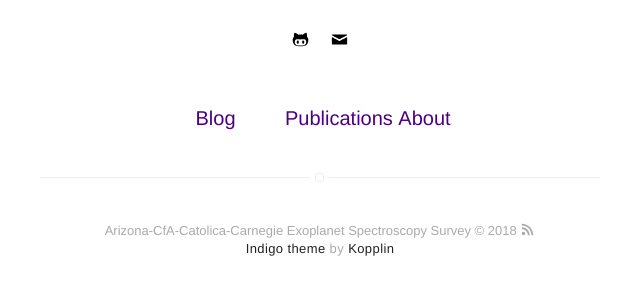
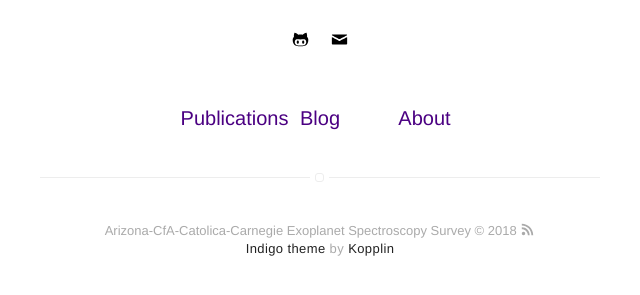
Before and after one commit to project-access/project-access.github.io, a Jekyll site: the page built from index.html, in a window 1280 px wide. Shown: the part 320-615 px from the top of the page, without its empty margins (320-960 px from the left). Built offline with Jekyll 4.4.1, drawn with Linux system fonts in a browser that asks for light colours.

Commit message:
Exchanged order

```diff
--- a/_includes/nav.html
+++ b/_includes/nav.html
@@ -6,18 +6,18 @@
             </li>
         {% endif %}
 
+        {% if site.publications == true %}
+            {% if page.title != "Publications" %}
+                <li class="item">
+                    <a class="link" href="{{ site.url }}/publications">Publications</a>
+                </li>
+            {% endif %}
+        {% endif %}
+
         {% if site.blog == true %}
             {% if page.title != "Blog" %}
                 <li class="item">
                     <a class="link" href="{{ site.url }}/blog">Blog</a>
-                </li>
-            {% endif %}
-        {% endif %}
-
-        {% if site.publications == true %}
-            {% if page.title != "Publications" %}
-                <li class="item">
-                    <a class="link" href="{{ site.url }}/publications">Publications</a>
                 </li>
             {% endif %}
         {% endif %}
```
